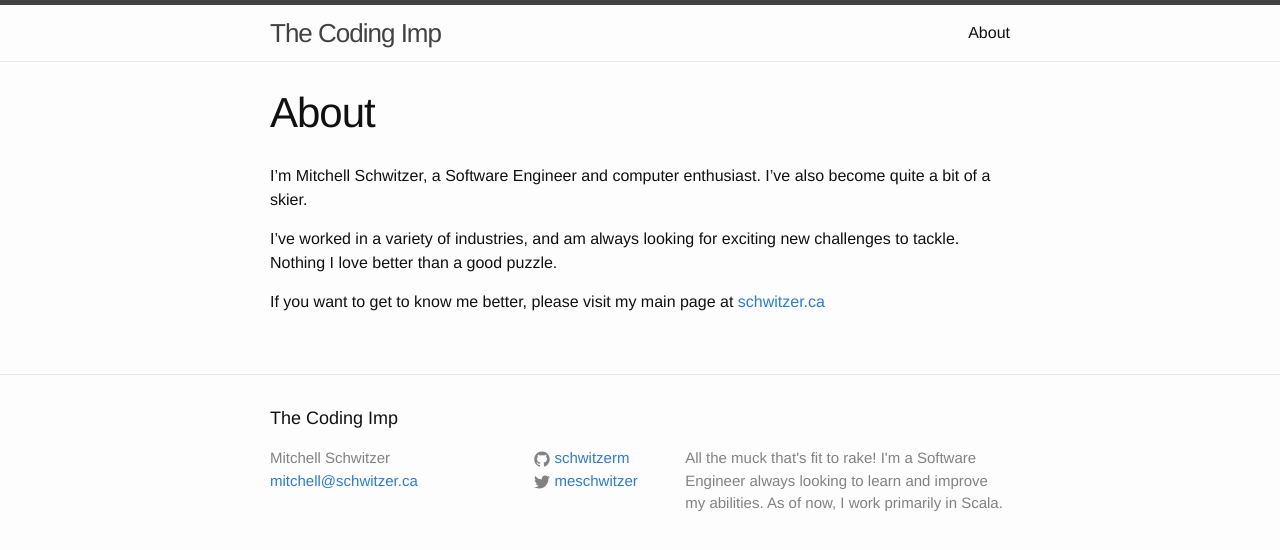
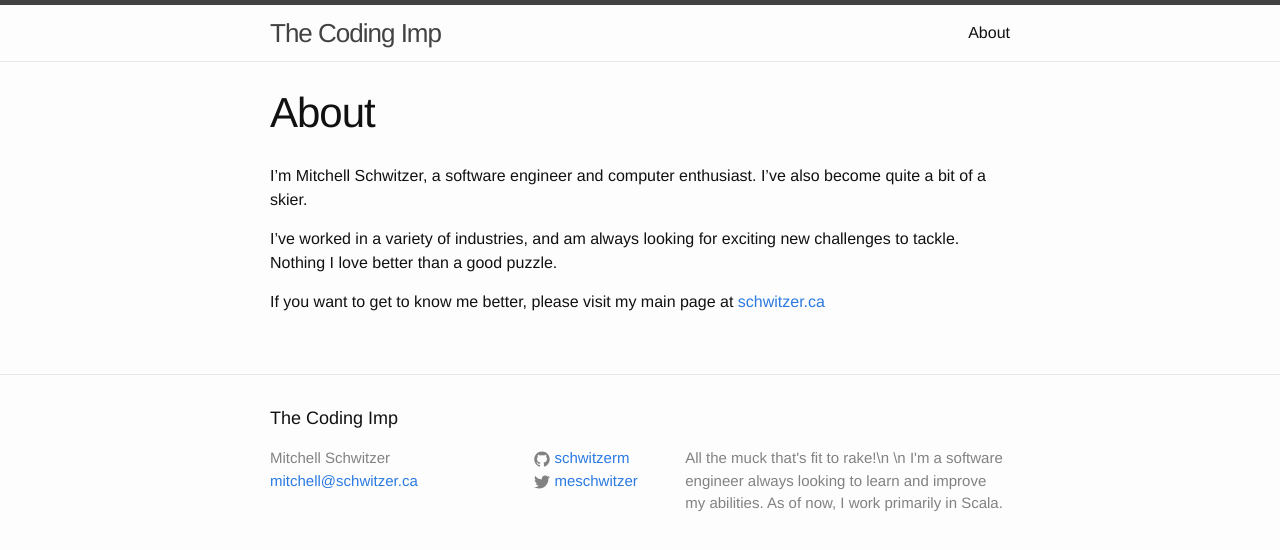
Before and after one commit to schwitzerm/schwitzerm.github.io, a Jekyll site: the page built from about.md, in a window 1280 px wide. Shown: the top 550 px of the page. Built offline with Jekyll 4.4.1, drawn with Linux system fonts in a browser that asks for light colours.

Commit message:
small changes

```diff
--- a/_config.yml
+++ b/_config.yml
@@ -9,9 +9,9 @@
 title: The Coding Imp
 email: mitchell@schwitzer.ca
 description: > # this means to ignore newlines until "baseurl:"
-  All the muck that's fit to rake!
-
-  I'm a Software Engineer always looking to learn and improve my abilities. As of now, I work primarily in Scala.
+  All the muck that's fit to rake!\n
+  \n
+  I'm a software engineer always looking to learn and improve my abilities. As of now, I work primarily in Scala.
 baseurl: "" # the subpath of your site, e.g. /blog
 url: "http://schwitzerm.github.io/" # the base hostname & protocol for your site
 author: "Mitchell Schwitzer"
--- a/about.md
+++ b/about.md
@@ -4,7 +4,7 @@ title: About
 permalink: /about/
 ---
 
-I'm Mitchell Schwitzer, a Software Engineer and computer enthusiast. I've also become quite a bit of a skier.
+I'm Mitchell Schwitzer, a software engineer and computer enthusiast. I've also become quite a bit of a skier.
 
 I've worked in a variety of industries, and am always looking for exciting new challenges to tackle. Nothing I love
 better than a good puzzle.
```
